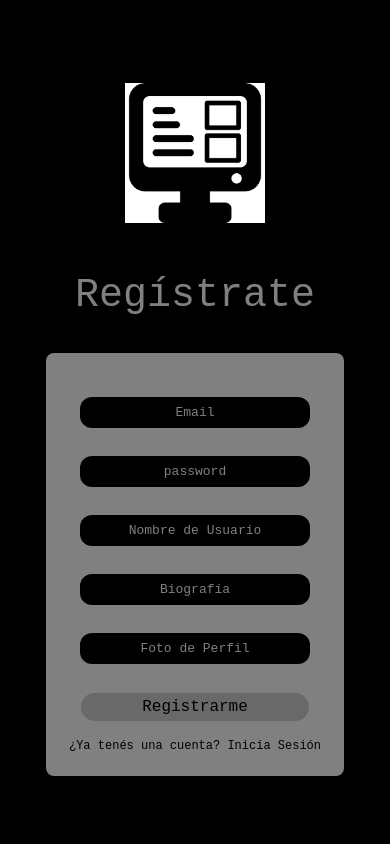
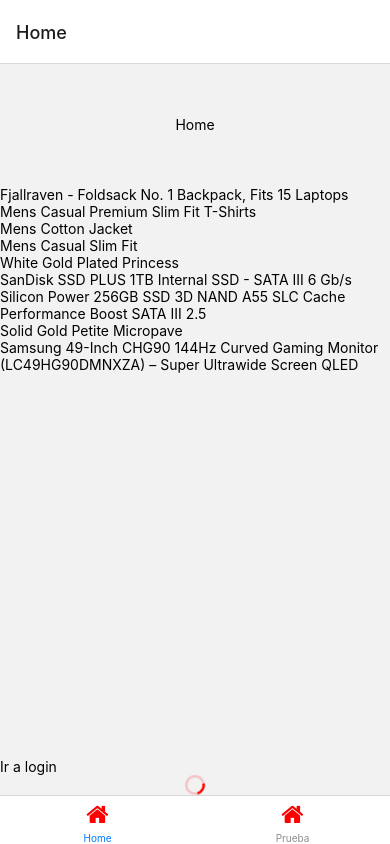
Before and after one commit to nachoojeda/finalProg3, a React Native app: screen /TabNavigation in a window 390 px wide. Built offline with nearby package versions, Linux system fonts and the light colour scheme.

Commit message:
agregue el tab

```diff
--- a/package.json
+++ b/package.json
@@ -10,6 +10,7 @@
   },
   "dependencies": {
     "@expo/webpack-config": "^0.17.2",
+    "@react-navigation/bottom-tabs": "^6.4.0",
     "@react-navigation/native": "^6.0.13",
     "@react-navigation/native-stack": "^6.9.1",
     "expo": "~47.0.3",
--- a/src/navigation/Navigation.js
+++ b/src/navigation/Navigation.js
@@ -1,7 +1,7 @@
 import { NavigationContainer } from '@react-navigation/native';
 import { createNativeStackNavigator } from '@react-navigation/native-stack';
 import { StyleSheet, View } from 'react-native';
-
+import TabNavigation from './TabNavigation'
 import Register from '../screens/Register';
 import Login from '../screens/Login';
  import Home from '../screens/Home/Home';
@@ -16,7 +16,7 @@
       <Stack.Navigator>
         <Stack.Screen name='Register' component={Register} options= {{ headerShown : false}}/>
         <Stack.Screen name='Login' component={Login} options= {{ headerShown : false}}/>
-        <Stack.Screen name='Home' component={Home} options= {{ headerShown : false}}/>
+        <Stack.Screen name='TabNavigation' component={TabNavigation} options= {{ headerShown : false}}/>
       </Stack.Navigator>
     </NavigationContainer>
   );
--- /dev/null
+++ b/src/navigation/TabNavigation.js
@@ -0,0 +1,29 @@
+import { View, Text } from 'react-native'
+import React from 'react'
+import Home from '../screens/Home/Home';
+import { createBottomTabNavigator } from '@react-navigation/bottom-tabs';
+import {FontAwesome} from '@expo/vector-icons'
+import Prueba from '../screens/Prueba/Prueba';
+
+const Tab  = createBottomTabNavigator();
+
+export default function TabNav() {
+  return (
+    <Tab.Navigator>
+      <Tab.Screen
+        name='Home'
+        component={Home}
+        options = {{
+          tabBarIcon: () => <FontAwesome name='home' size={24} color='red' />
+          }}
+      />
+      <Tab.Screen
+      name='Prueba'
+      component={Prueba}
+      options = {{
+        tabBarIcon: () => <FontAwesome name='home' size={24} color='red' />
+        }}
+       />
+    </Tab.Navigator>
+  )
+}
--- /dev/null
+++ b/src/screens/Prueba/Prueba.js
@@ -0,0 +1,10 @@
+import { View, Text } from 'react-native'
+import React from 'react'
+
+export default function Prueba() {
+  return (
+    <View>
+      <Text>Prueba</Text>
+    </View>
+  )
+}
--- a/src/screens/login.js
+++ b/src/screens/login.js
@@ -87,7 +87,7 @@
             }
                     <Text onPress={ () => this.props.navigation.navigate ("Register")} style={styles.link}>¿No tenés una cuenta? Registrate</Text>
 
-                    <Text onPress={ () => this.props.navigation.navigate ("Home")} style={styles.link}>Home </Text>
+                    <Text onPress={ () => this.props.navigation.navigate ("TabNavigation")} style={styles.link}>Home </Text>
 
                 </View>
             </View>
```
Also changed, not shown: 1 other file (tests, documents, lock files or other folders).
